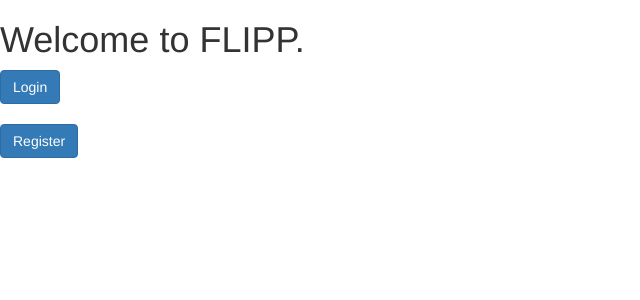
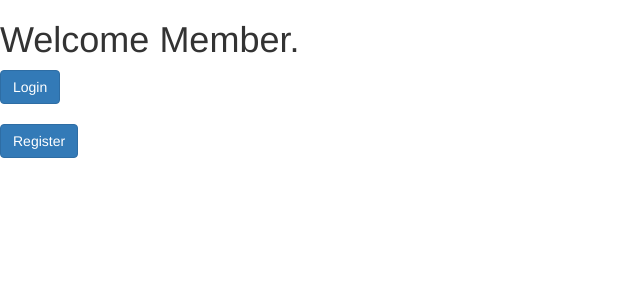
Before and after one commit to delinquentxx/FINALTOPRAMIS, a Flask app: page / in a window 1280 px wide. Shown: the top 300 px of the page, without its empty margins (0-640 px from the left). Run offline with Flask 2, Linux system fonts and the light colour scheme; some libraries are stand-ins or nearby versions.

Commit message:
- "welcome to up flipp" ->'"welcome member"

```diff
--- a/templates/home.html
+++ b/templates/home.html
@@ -3,7 +3,7 @@
 {% block content %}
 <link rel="stylesheet" href="https://maxcdn.bootstrapcdn.com/bootstrap/3.4.1/css/bootstrap.min.css">
 
-<h1>Welcome to FLIPP.</h1>
+<h1>Welcome Member.</h1>
 
 <a href="{{ url_for('login')}}" class="btn btn-primary">Login</a>
 <br><br>
```
